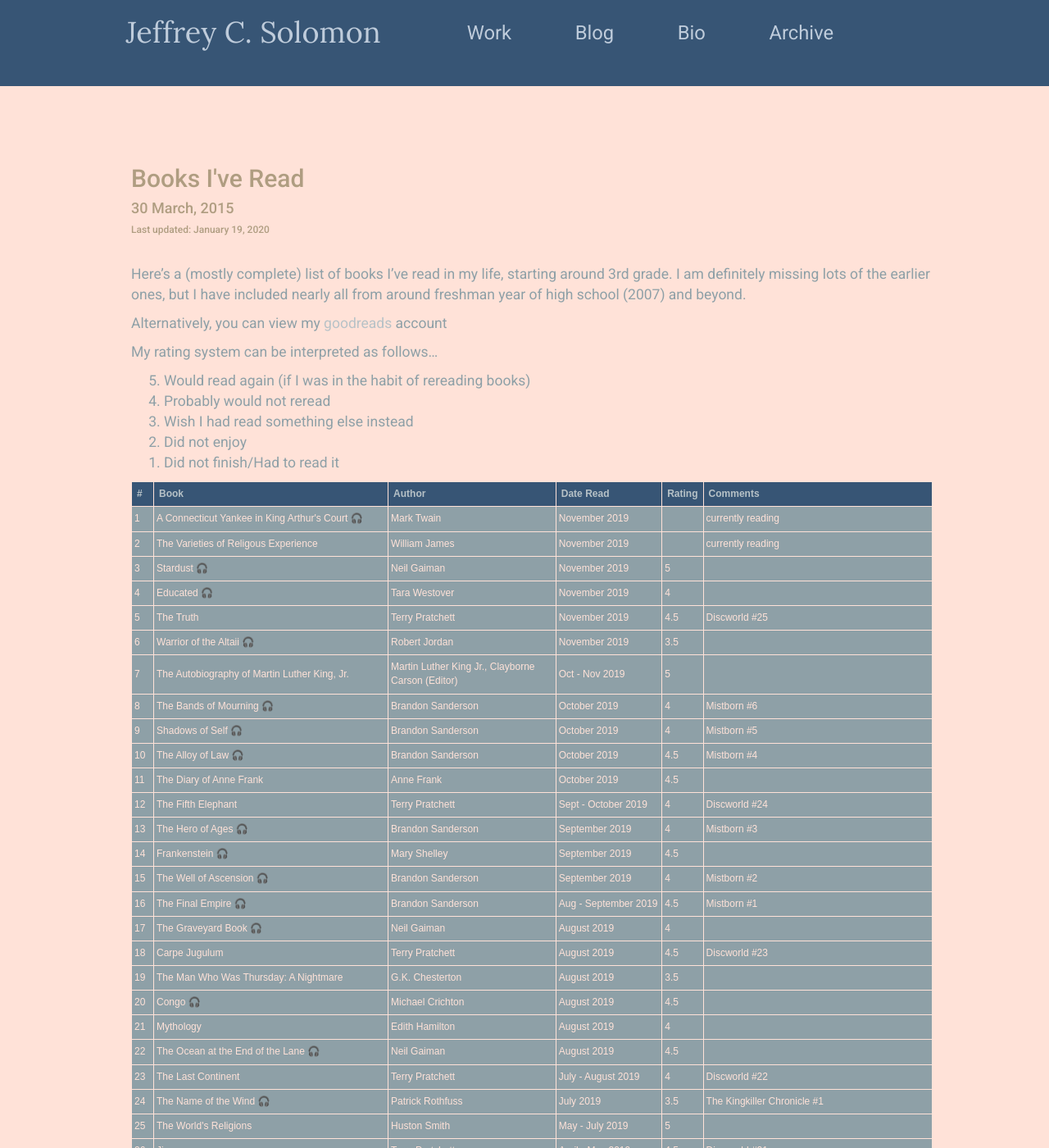
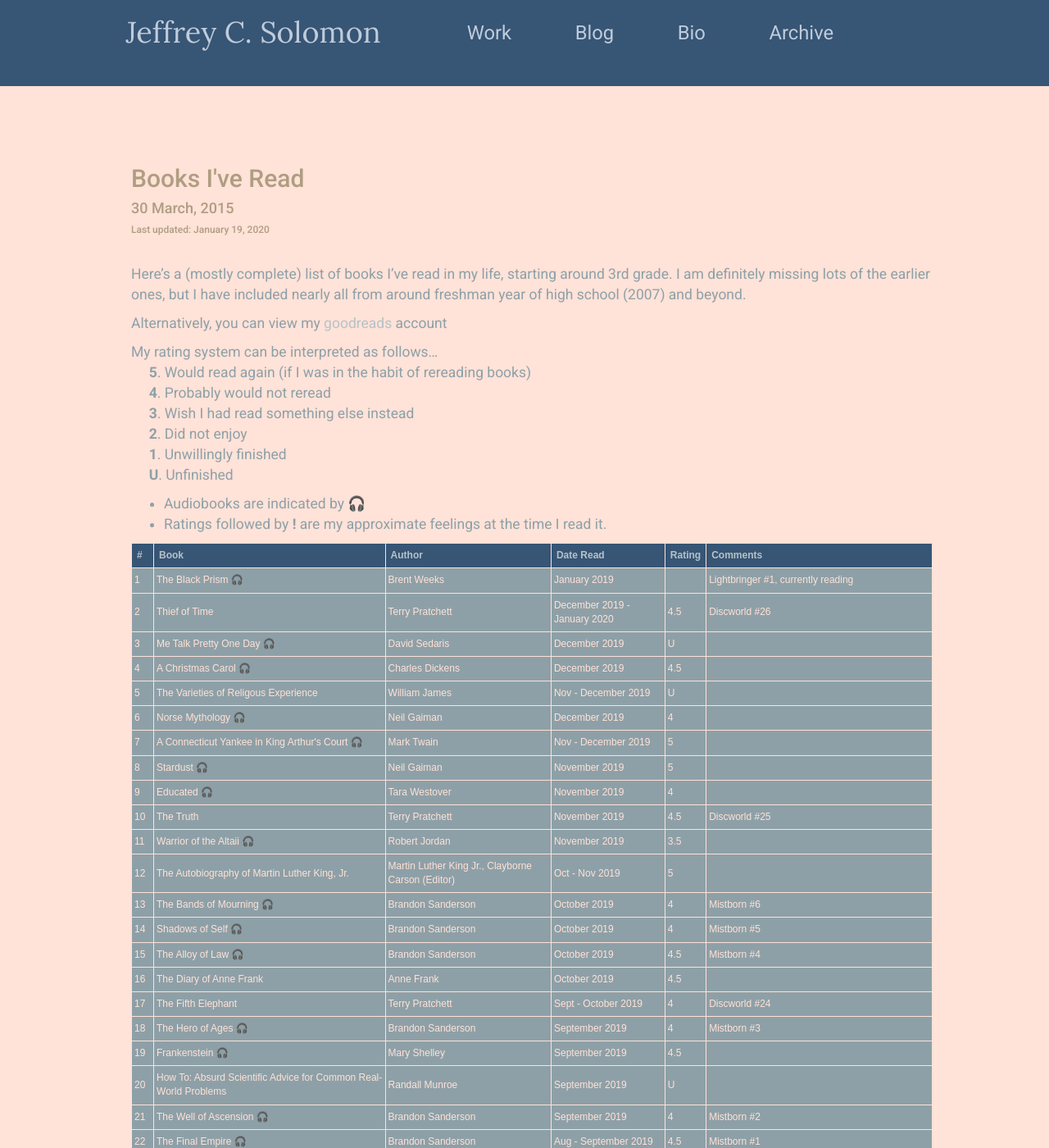
Before and after one commit to JeffSolo/jeffsolo.github.com, a Jekyll site: the page built from _posts/2015-03-30-books.md, in a window 1280 px wide and 1400 px high. Shown: the whole window at 82% size. Built offline with Jekyll 4.4.1, drawn with Linux system fonts in a browser that asks for light colours; nearby versions of some CDN libraries; some of the changed text lies outside the part shown.

Commit message:
updated books

```diff
--- a/_data/books.csv
+++ b/_data/books.csv
@@ -1,6 +1,11 @@
 title,author,date,rating,comments
-A Connecticut Yankee in King Arthur's Court 🎧,Mark Twain,November 2019,,currently reading
-The Varieties of Religous Experience,William James,November 2019,,currently reading
+The Black Prism 🎧,Brent Weeks,January 2019,,"Lightbringer #1, currently reading"
+Thief of Time,Terry Pratchett,December 2019 - January 2020,4.5,Discworld #26
+Me Talk Pretty One Day 🎧,David Sedaris,December 2019,U,
+A Christmas Carol 🎧,Charles Dickens,December 2019,4.5,
+The Varieties of Religous Experience,William James,Nov - December 2019,U,
+Norse Mythology 🎧,Neil Gaiman,December 2019,4,
+A Connecticut Yankee in King Arthur's Court 🎧,Mark Twain,Nov - December 2019,5,
 Stardust 🎧,Neil Gaiman,November 2019,5,
 Educated 🎧,Tara Westover,November 2019,4,
 The Truth,Terry Pratchett,November 2019,4.5,Discworld #25
@@ -13,6 +18,7 @@
 The Fifth Elephant,Terry Pratchett,Sept - October 2019,4,Discworld #24
 The Hero of Ages 🎧,Brandon Sanderson,September 2019,4,Mistborn #3
 Frankenstein 🎧,Mary Shelley,September 2019,4.5,
+How To: Absurd Scientific Advice for Common Real-World Problems,Randall Munroe,September 2019,U,
 The Well of Ascension 🎧,Brandon Sanderson,September 2019,4,Mistborn #2
 The Final Empire 🎧,Brandon Sanderson,Aug - September 2019,4.5,Mistborn #1
 The Graveyard Book 🎧,Neil Gaiman,August 2019,4,
@@ -26,22 +32,22 @@
 The World's Religions,Huston Smith,May - July 2019,5,
 Jingo,Terry Pratchett,April - May 2019,4.5,Discworld #21
 American Gods 🎧,Neil Gaiman,March - April 2019,2, Part audiobook
-Zurück in Zürich,André Klein,April 2019,-,Dino lernt Deutsch #8
-Walzer in Wien,André Klein,March 2019,-,Dino lernt Deutsch #7
+Zurück in Zürich,André Klein,April 2019,,Dino lernt Deutsch #8
+Walzer in Wien,André Klein,March 2019,,Dino lernt Deutsch #7
 Siddartha,Hermann Hesse,March 2019,4.5,
 Edgedancer,Brandon Sanderson,March 2019,3,The Stormlight Archive #2.5
 Good Omens,"Terry Pratchett & Neil Gaiman",March 2019,5,
 Dirk Gently's Holistic Detective Agency,Douglas Adams,March 2019,4,
-Plötzlich in Palermo,André Klein,Jan - March 2019,-,Dino lernt Deutsch #6
+Plötzlich in Palermo,André Klein,Jan - March 2019,,Dino lernt Deutsch #6
 Life on the Mississippi,Mark Twain,Sept - March 2019,4,
 The Hogfather,Terry Pratchett,Dec - January 2019,5,Discworld #20
 The Last Battle,C.S. Lewis,December 2018,4,
 Feet of Clay,Terry Pratchett,Nov - December 2018,4,Discworld #19
-Ahoi aus Hamburg,André Klein,December 2018,-,Dino lernt Deutsch #5
-Momente in München 🎧,André Klein,November 2018,-,Dino lernt Deutsch #4
-Karneval in Köln 🎧,André Klein,October 2018,-,Dino lernt Deutsch #3
-Ferien in Frankfurt 🎧,André Klein,September 2018,-,Dino lernt Deutsch #2
-Café in Berlin 🎧,André Klein,September 2018,-,Dino lernt Deutsch #1
+Ahoi aus Hamburg,André Klein,December 2018,,Dino lernt Deutsch #5
+Momente in München 🎧,André Klein,November 2018,,Dino lernt Deutsch #4
+Karneval in Köln 🎧,André Klein,October 2018,,Dino lernt Deutsch #3
+Ferien in Frankfurt 🎧,André Klein,September 2018,,Dino lernt Deutsch #2
+Café in Berlin 🎧,André Klein,September 2018,,Dino lernt Deutsch #1
 Neverwhere 🎧,Neil Gaiman,July 2018,5,Part audiobook
 The Silver Chair,C.S. Lewis,July 2018,4,
 Maskerade,Terry Pratchett,July 2018,4.5,Discworld #18
@@ -65,7 +71,7 @@
 Orthodoxy,G.K. Chesterton,Oct - November 2016,3.5,
 Pudd'nhead Wilson,Mark Twain,Sept - October 2016,4,
 Reaper Man,Terry Pratchett,Aug - September 2016,4.5,Discworld #11
-(unfinished) The Eyre Affair,Jasper Fforde,July - August 2016,1,Lost interest about 1/3 through
+The Eyre Affair,Jasper Fforde,July - August 2016,U,Lost interest about 1/3 through
 Moving Pictures,Terry Pratchett,June - July 2016,3.5,Discworld #10
 Eric,Terry Pratchett,May - June 2016,4.5,Discworld #9
 11/22/63,Stephen King,March - May 2016,4,
@@ -94,30 +100,30 @@
 Surprised by Joy,C.S. Lewis,Fall 2014,4.5,partial autobiography
 Hitchhiker's Guide to the Galaxy 🎧,Douglas Adams,Summer 2014,5,"Original radio show, not books"
 Oryx and Crake,Margaret Atwood,Spring 2014,4,
-Unstuck,Arnie Cole,Feb - April 2014,~2,
+Unstuck,Arnie Cole,Feb - April 2014,,
 The Hound of the Baskervilles,Arthur Conan Doyle,Feb 2014,5,
 The Adventures of Sherlock Holmes,Arthur Conan Doyle,Jan - Feb 2014,5,
 The Sign of Four,Arthur Conan Doyle,Jan - Feb 2014,5,
 A Study in Scarlet,Arthur Conan Doyle,Jan 2014,5,
 "Bad Christian, Great Savior",Matt Carter,Jan 2014,4.5,"written by guys from one of my favorite bands, Emery"
-Don't Waste Your Life,John Piper,Winter 2013,~2.5,
+Don't Waste Your Life,John Piper,Winter 2013,.5,
 Man's Search for Meaning,Viktor Frankl,Fall 2013,4,for my psych 101 class
-Connecting,Larry Crab,Sep - Oct 2013,~4,
-Jesus is ____,Judah Smith,Aug - Sep 2013,~4,
-The Ragamuffin Gospel,Brennan Manning,Summer 2013,~4,
-Forgotten God,Francis Chan,Summer 2013,~3,
+Connecting,Larry Crab,Sep - Oct 2013,,
+Jesus is ____,Judah Smith,Aug - Sep 2013,,
+The Ragamuffin Gospel,Brennan Manning,Summer 2013,,
+Forgotten God,Francis Chan,Summer 2013,,
 Perelandra,C.S. Lewis,Spring - Summer 2013,4,
 The Wheel of Time (entire series),Robert Jordan,2007 - 2013,5,"started as freshman in high schol, finished after sophomore in college"
 Out of the silent planet,C.S. Lewis,2013,4,
-Saturday Nothing,Josh Martin,Spring 2013,~3,
-Radical,David Platt,Spring 2013,~2,
-Mere Christianity,C.S. Lewis,Winter 2012,~3.5,
+Saturday Nothing,Josh Martin,Spring 2013,,
+Radical,David Platt,Spring 2013,,
+Mere Christianity,C.S. Lewis,Winter 2012,.5,
 The Adventures of Tom Sawyer,Mark Twain,Summer 2012,4,
 The Hunger Games,Suzanne Collins,Spring 2012,3.5,
-The Problem of Pain,C.S. Lewis,April 2012,~3.5,A friend passed away while I was reading this book
+The Problem of Pain,C.S. Lewis,April 2012,.5,A friend passed away while I was reading this book
 A Grief Observed,C.S. Lewis,Winter - Spring 2012,5,recounting his wife's death
-The Great Divorce,C.S. Lewis,Winter 2012,~3.75,
-The Screwtape Letters,C.S. Lewis,Winter 2011-2012,~4,
+The Great Divorce,C.S. Lewis,Winter 2012,.75,
+The Screwtape Letters,C.S. Lewis,Winter 2011-2012,,
 Catch 22,Joseph Heller,Winter 2011-2012,5,
 The Cellist of Sarajevo,Steven Galloway,Winter 2011,3.5,read for freshman core class
 The Road,Cormac McCarthy,Fall 2011,3,read for freshman core class
@@ -139,11 +145,11 @@
 The Pearl,John Steinbeck,Early 2008,3!,read for freshman english class
 Flowers for Algernon,Daniel Keyes,Fall - Winter 2007,3!,might like it more now than I did at the time
 The Lord of the Rings (entire trilogy),J.R.R Tolkien,Fall 2007,5,my second time through
-The Long Dark Tea-Time of the Soul,Douglas Adams,Summer 2007?,4!,
+The Long Dark Tea-Time of the Soul,Douglas Adams,Summer 2007,4!,
 Harry Potter (entire series),J.K. Rowling,2003 - 2007,4,
-The Hobbit,J.R.R Tolkien,Summer 2007?,5,
+The Hobbit,J.R.R Tolkien,Summer 2007,5,
 Night,Elie Wiesel,Spring 2007,4!,read for 8th grade class
-Tuesdays With Morrie,Mitch Albom,Spring 2007?,3!,read for 8th grade class
+Tuesdays With Morrie,Mitch Albom,Spring 2007,3!,read for 8th grade class
 Jurassic Park,Michael Crichton,2006,5,
 Brian's Winter,Gary Paulsen,Middle School,5!,
 Hatchet,Gary Paulsen,Middle School,5!,
@@ -152,7 +158,7 @@
 The Chronicles of Narnia (entire series),C.S. Lewis,2004 - 2006,5,
 Timeline,Michael Crichton,2005,5,
 "A Series of Unfortunate Events (all except the last few)",Lemony Snicket,2004-2005,4!,
-Jaguar,Roland Smith,6th grade,-,read for 6th grade class
+Jaguar,Roland Smith,6th grade,,read for 6th grade class
 Walk 2 Moons,Sharon Creech,6th grade,2.5!,read for 6th grade class
 The House of the Scorpion,Nancy Farmer,6th grade,2!,read to us in 6th grade class
 Eragon,Christopher Paolini,Spring 2005,3.5!,read to us in 6th grade class
@@ -162,7 +168,7 @@
 "Hardy Boys (many, but not all)",Franklin W. Dixon,Elementary School,5!,
 The Lord of the Rings (entire trilogy),J.R.R Tolkien,2001-2003,5,my dad read most of the series aloud to me
 Matilda,Roald Dahl,Elementary School,4.5!,
-Boy,Roald Dahl,4th grade,-,
+Boy,Roald Dahl,4th grade,,
 James and the Giant Peach,Roald Dahl,Elementary School,5!,
 Charlie and the Chocolate Factory,Roald Dahl,Elementary School,4.5!,
 The BFG,Roald Dahl,Elementary School,5!,
--- a/_posts/2015-03-30-books.md
+++ b/_posts/2015-03-30-books.md
@@ -13,12 +13,15 @@
 Alternatively, you can view my <a href="https://www.goodreads.com/jeffsolo"> goodreads</a> account
 
 My rating system can be interpreted as follows...
-  0. Would read again (if I was in the habit of rereading books)
-  0. Probably would not reread
-  0. Wish I had read something else instead
-  0. Did not enjoy
-  0. Did not finish/Had to read it
-{: reversed="reversed"}
+&nbsp;&nbsp;&nbsp;&nbsp; **5**. Would read again (if I was in the habit of rereading books)
+&nbsp;&nbsp;&nbsp;&nbsp; **4**. Probably would not reread
+&nbsp;&nbsp;&nbsp;&nbsp; **3**. Wish I had read something else instead
+&nbsp;&nbsp;&nbsp;&nbsp; **2**. Did not enjoy
+&nbsp;&nbsp;&nbsp;&nbsp; **1**. Unwillingly finished
+&nbsp;&nbsp;&nbsp;&nbsp; **U**. Unfinished
+
+* Audiobooks are indicated by 🎧
+* Ratings followed by **!** are my approximate feelings at the time I read it.
 
 <center>
 <table class="tableizer-table sortable">
```
Also changed, not shown: other parts of _posts/2015-03-30-books.md (+1 -2 lines).
